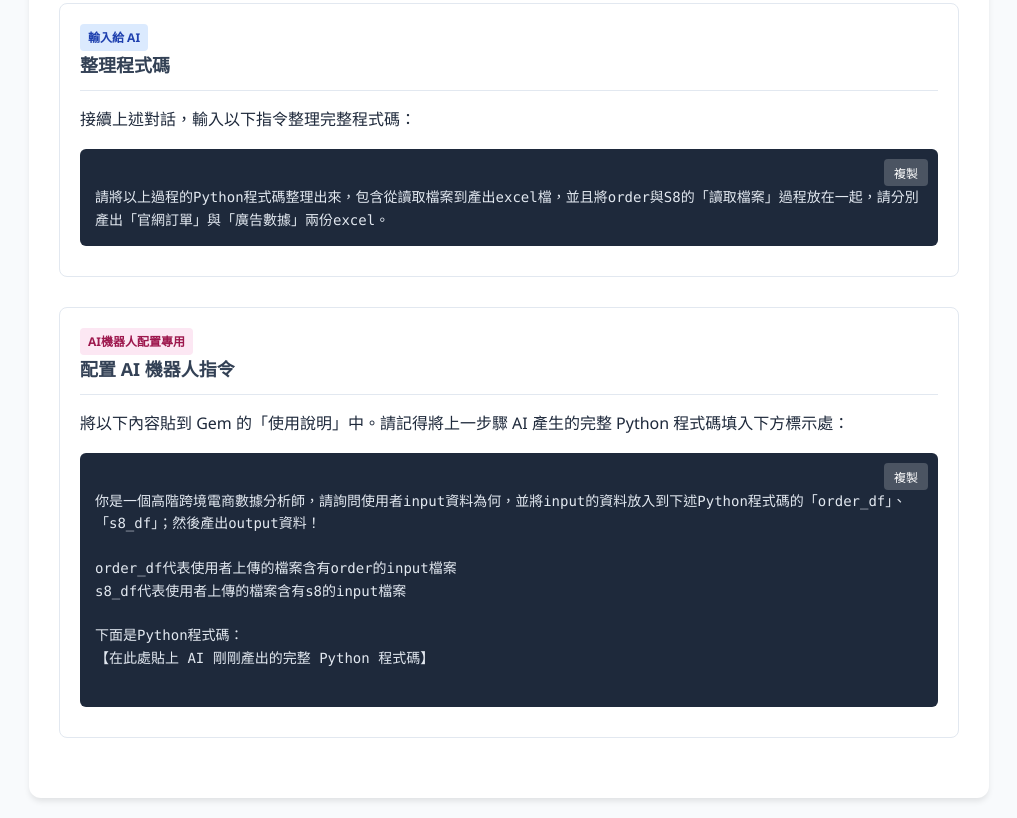
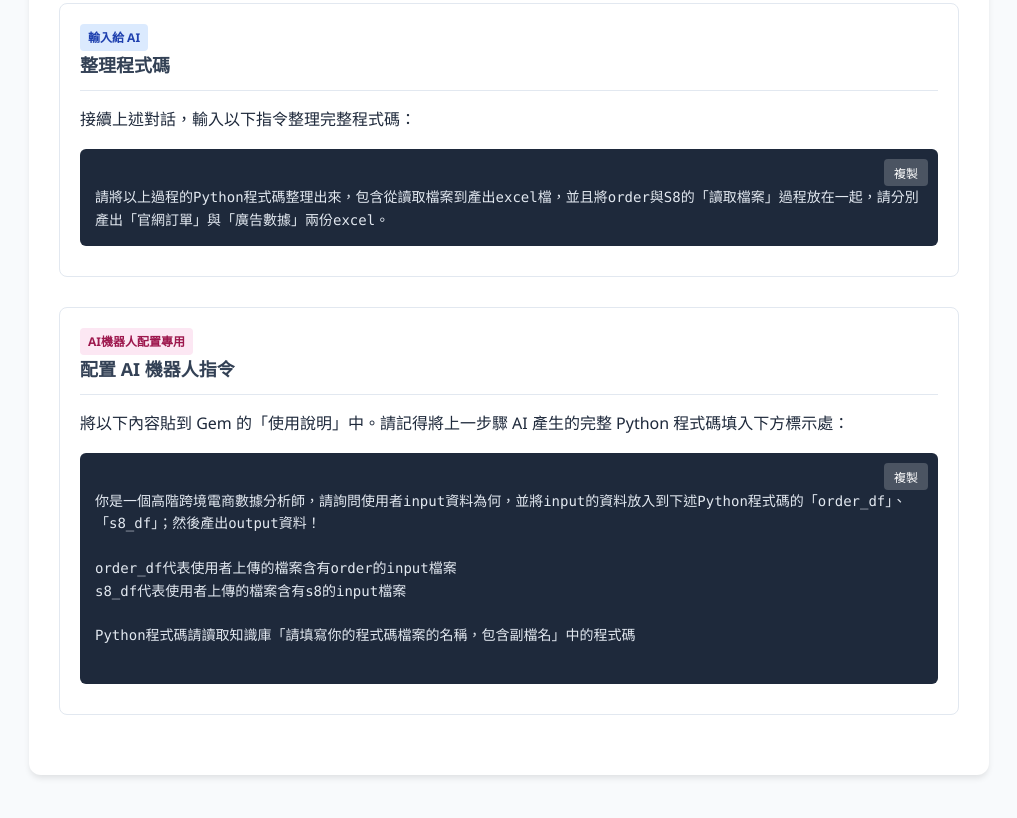
Before and after one commit to ching0325/GPTs_Instruction, a plain HTML site: page index.html in a window 1280 px wide. Shown: the part 1489-2307 px from the top of the page, without its empty margins (131-1148 px from the left). After the commit the page ends 2284 px from the top, so only its background shows below. Drawn offline with Linux system fonts and the light colour scheme.

Commit message:
修改給GPTs的說明指令

```diff
--- a/index.html
+++ b/index.html
@@ -233,8 +233,7 @@
 order_df代表使用者上傳的檔案含有order的input檔案
 s8_df代表使用者上傳的檔案含有s8的input檔案
 
-下面是Python程式碼：
-【在此處貼上 AI 剛剛產出的完整 Python 程式碼】
+Python程式碼請讀取知識庫「請填寫你的程式碼檔案的名稱，包含副檔名」中的程式碼
 
 <button class="copy-btn" onclick="copyText(this)">複製</button></div>
         </div>
```
